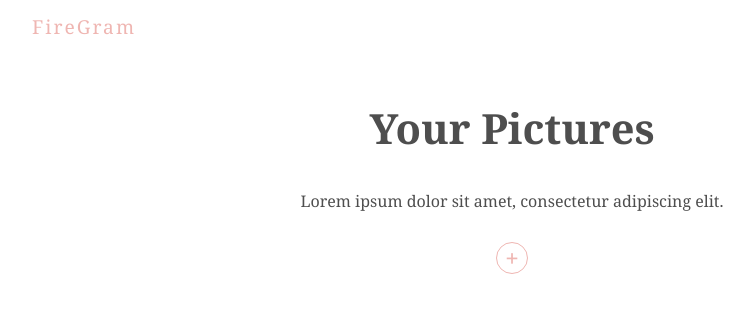
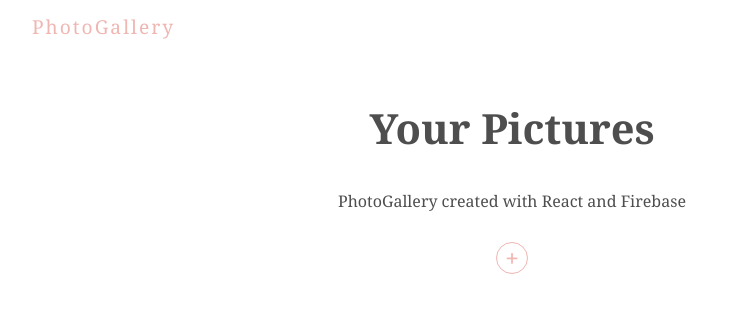
Before and after one commit to pasupathieswaran/PhotoGallery, a React (Create React App) app: page / in a window 1280 px wide. Shown: the top 312 px of the page, without its empty margins (128-878 px from the left). Built offline with nearby package versions, Linux system fonts and the light colour scheme; no server answers; the database is empty.

Commit message:
changed the name

```diff
--- a/src/comps/Title.js
+++ b/src/comps/Title.js
@@ -1,13 +1,13 @@
-import React from 'react';
+import React from "react";
 
 const Title = () => {
   return (
     <div className="title">
-      <h1>FireGram</h1>
+      <h1>PhotoGallery</h1>
       <h2>Your Pictures</h2>
-      <p>Lorem ipsum dolor sit amet, consectetur adipiscing elit.</p>
+      <p>PhotoGallery created with React and Firebase</p>
     </div>
-  )
-}
+  );
+};
 
 export default Title;
```
